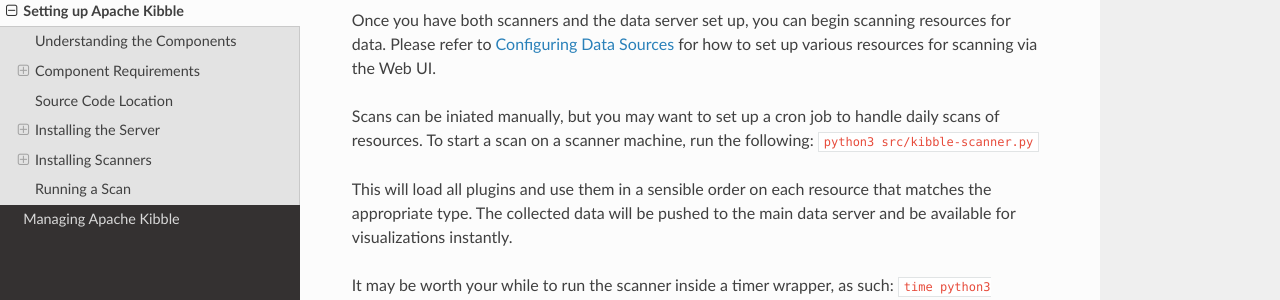
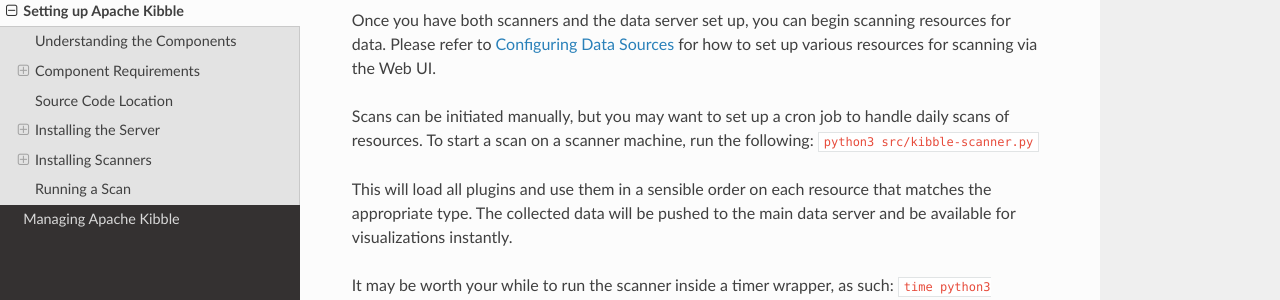
Before and after one commit to apache/kibble-1, a Sphinx documentation site: the page built from docs/source/setup.rst, in a window 1280 px wide and 900 px high, scrolled down 3762 px. Shown: the part 363-663 px from the top of the window. Built offline with Sphinx 7.4.7 and the Read the Docs theme 2.0.0, drawn with Linux system fonts in a browser that asks for light colours; formulas are drawn with MathJax 3; some of the changed text lies outside the part shown.

Commit message:
fix typos

```diff
--- a/docs/source/setup.rst
+++ b/docs/source/setup.rst
@@ -234,7 +234,7 @@
 scanning resources for data. Please refer to :ref:`configdatasources`
 for how to set up various resources for scanning via the Web UI.
 
-Scans can be iniated manually, but you may want to set up a cron job to
+Scans can be initiated manually, but you may want to set up a cron job to
 handle daily scans of resources. To start a scan on a scanner machine,
 run the following: ``python3 src/kibble-scanner.py``
 
```
Also changed, not shown: other parts of docs/source/setup.rst (+1 -1 lines).
